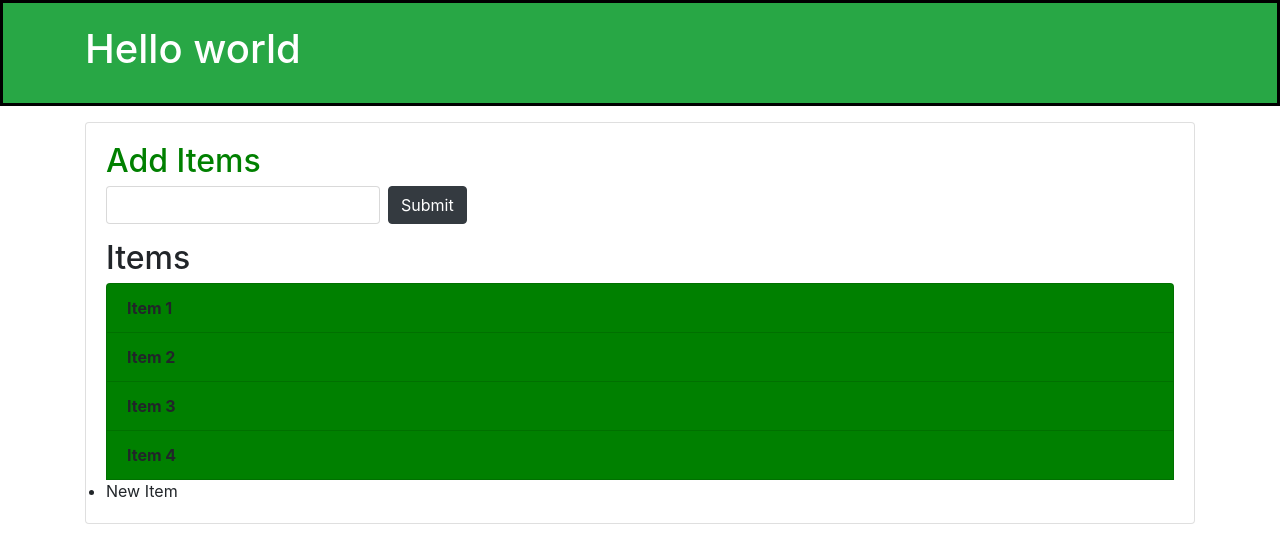
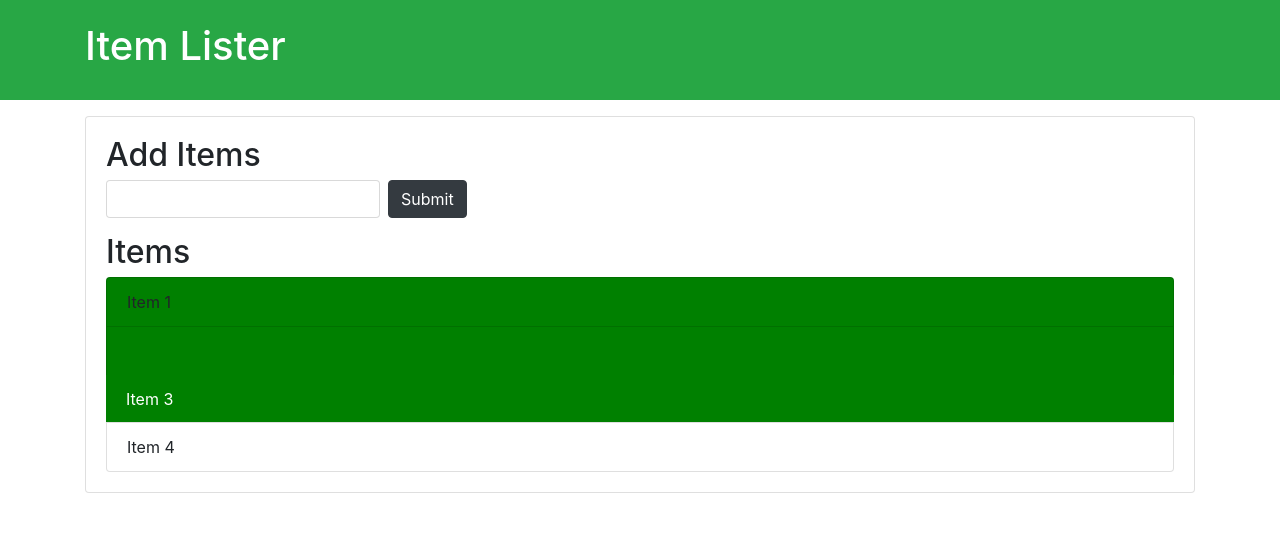
Before and after one commit to Aviproo/SharpenerProjects, a plain HTML site: page index.html in a window 1280 px wide. Drawn offline with nearby package versions, Linux system fonts and the light colour scheme.

Commit message:
queryselector and queryselectorall

```diff
--- a/app.js
+++ b/app.js
@@ -1,15 +1,31 @@
-let header = document.getElementById("header-title");
-let mainheader = document.getElementById("main-header");
-let title = document.querySelector(".title");
-document.title = "sharpener";
-header.textContent = "Hello world";
-mainheader.style.border = "3px solid black";
-title.style.fontStyle = "bold";
-title.style.color = "green";
-let items = document.getElementsByClassName("list-group-item");
-for (let i = 0; i < items.length; i++) {
-  items[i].style.fontWeight = "bold";
-  items[i].style.backgroundColor = "green";
+// let header = document.getElementById("header-title");
+// let mainheader = document.getElementById("main-header");
+// let title = document.querySelector(".title");
+// document.title = "sharpener";
+// header.textContent = "Hello world";
+// mainheader.style.border = "3px solid black";
+// title.style.fontStyle = "bold";
+// title.style.color = "green";
+// let items = document.getElementsByClassName("list-group-item");
+// for (let i = 0; i < items.length; i++) {
+//   items[i].style.fontWeight = "bold";
+//   items[i].style.backgroundColor = "green";
+// }
+// let added = document.getElementsByClassName("added");
+// added.innerHtml = "New added Item";
+
+// queryselector
+
+let secondItem = document.querySelector(".list-group-item:nth-child(2)");
+secondItem.style.backgroundColor = "green";
+let thirdItem = document.querySelector(".list-group-item:nth-child(3)");
+thirdItem.style.color = "white";
+thirdItem.style.border = "white";
+
+// queryselectorall
+let li = document.querySelectorAll(".list-group-item");
+li[1].style.color = "green";
+let odd = document.querySelectorAll("li:nth-child(odd)");
+for (let i = 0; i < odd.length; i++) {
+  odd[i].style.backgroundColor = "green";
 }
-let added = document.getElementsByClassName("added");
-added.innerHtml = "New added Item";
--- a/index.html
+++ b/index.html
@@ -33,7 +33,6 @@
           <li class="list-group-item">Item 2</li>
           <li class="list-group-item">Item 3</li>
           <li class="list-group-item">Item 4</li>
-          <li class="added">New Item</li>
         </ul>
       </div>
     </div>
```
